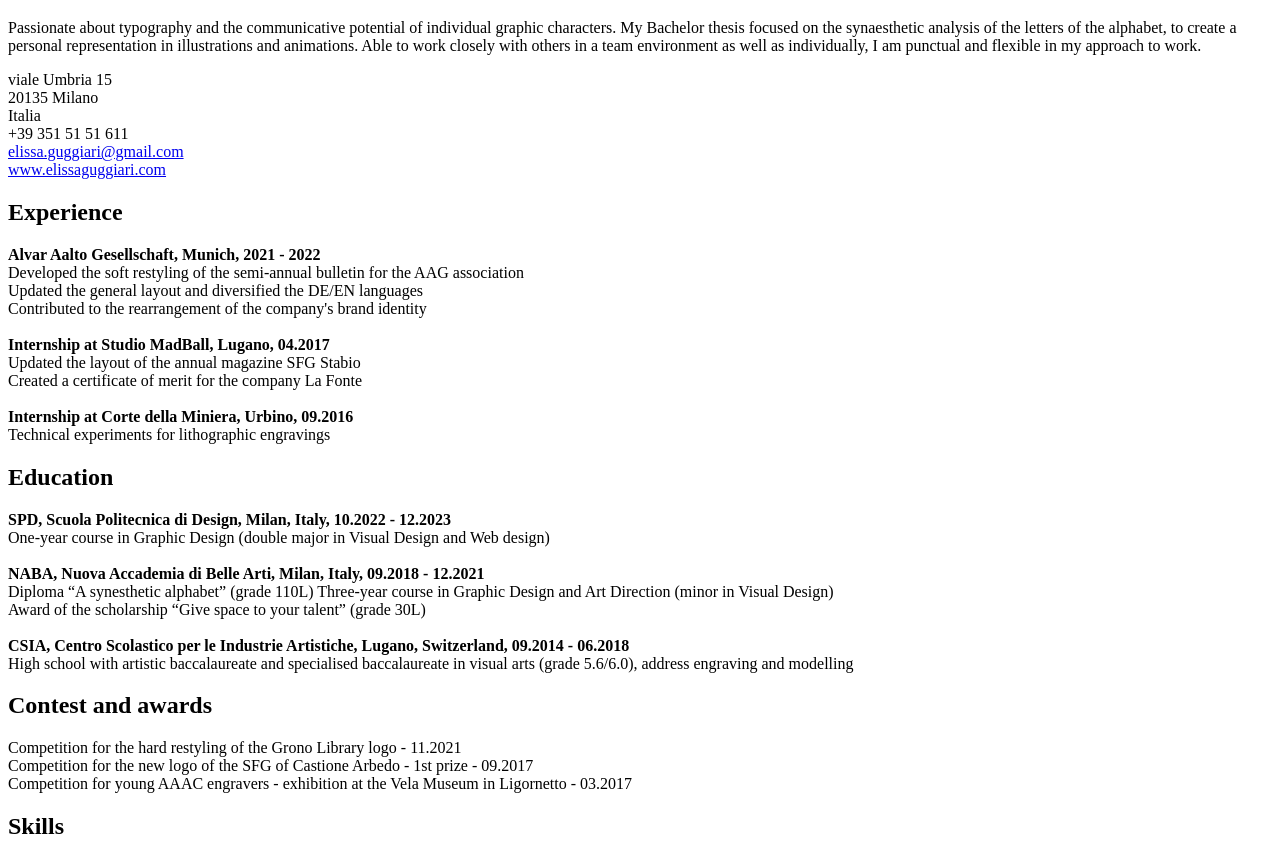
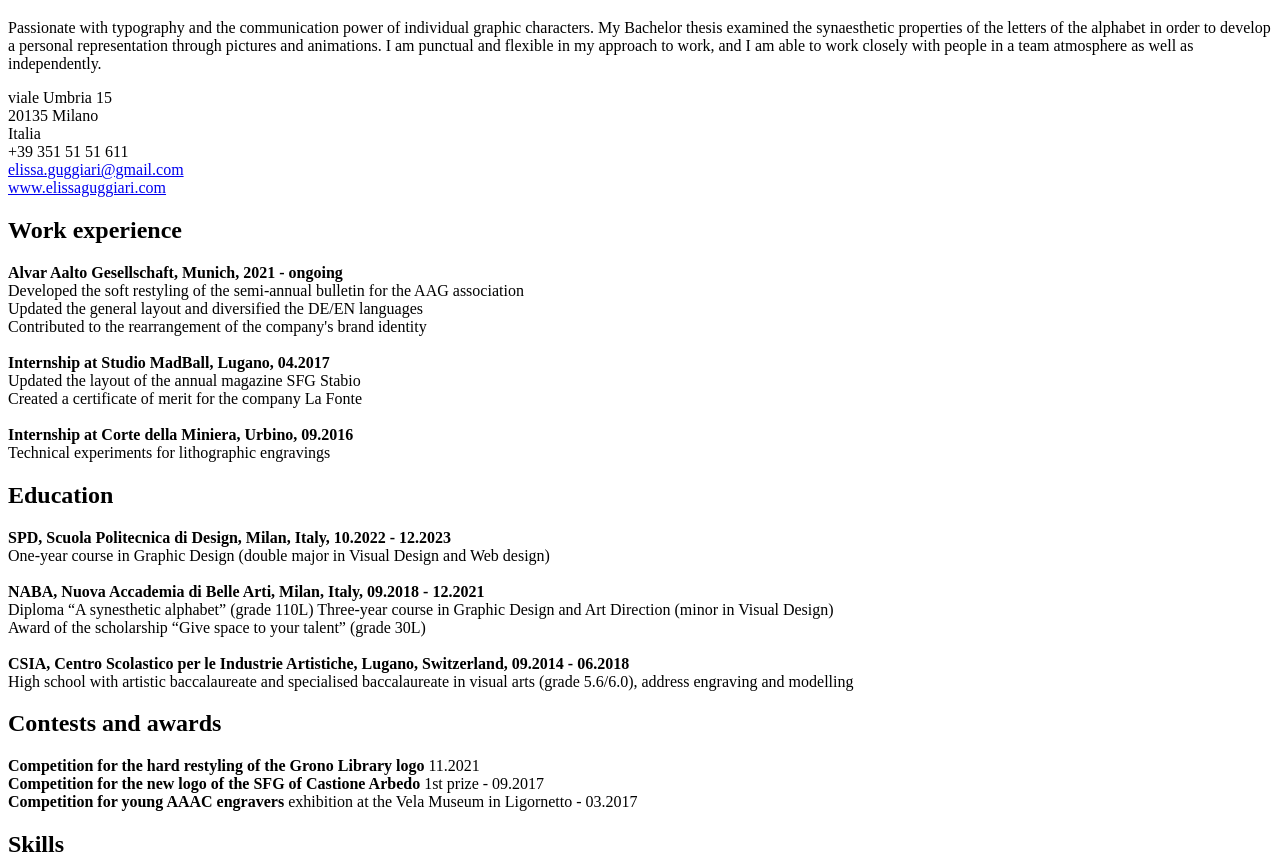
Before and after one commit to ElissaGuggiari/my-HTML-CV, a plain HTML site: page index.html in a window 1280 px wide. Shown: the part 98-952 px from the top of the page. Drawn offline with Linux system fonts and the light colour scheme.

Commit message:
index restyling

```diff
--- a/index.html
+++ b/index.html
@@ -4,17 +4,15 @@
     <meta charset="UTF-8">
     <meta http-equiv="X-UA-Compatible" content="IE=edge">
     <meta name="viewport" content="width=device-width, initial-scale=1.0">
-    <title>Homepage</title>
+    <title>Elissa Guggiari CV</title>
 </head>
 <body>
     <!-- Main title -->
     <h1>Elissa Guggiari <br>
         Graphic Designer</h1>
-        <p>Passionate about typography and the communicative potential of individual graphic characters.
-            My Bachelor thesis focused on the synaesthetic analysis of the letters of the alphabet,
-            to create a personal representation in illustrations and animations.
-            Able to work closely with others in a team environment as well as individually,
-            I am punctual and flexible in my approach to work.</p>
+        <p>Passionate with typography and the communication power of individual graphic characters.
+            My Bachelor thesis examined the synaesthetic properties of the letters of the alphabet in order to develop a personal representation through pictures and animations.
+            I am punctual and flexible in my approach to work, and I am able to work closely with people in a team atmosphere as well as independently.</p>
 
             <!-- Connection info -->
             <p>viale Umbria 15 <br>
@@ -25,8 +23,8 @@
                     elissa.guggiari@gmail.com <br></a>
                     <a href="http://elissaguggiari.com/" target="_blank">www.elissaguggiari.com</a>
             <!-- Experience section -->
-            <h2>Experience</h2>
-            <p><b>Alvar Aalto Gesellschaft, Munich, 2021 - 2022</b> <br>
+            <h2>Work experience</h2>
+            <p><b>Alvar Aalto Gesellschaft, Munich, 2021 - ongoing</b> <br>
                 Developed the soft restyling of the semi-annual bulletin for the AAG association <br>
                 Updated the general layout and diversified the DE/EN languages <br>
                 Contributed to the rearrangement of the company's brand identity <br> <br>
@@ -49,10 +47,10 @@
                     arts (grade 5.6/6.0), address engraving and modelling</p>
 
                  <!-- Contest section -->
-                <h2>Contest and awards</h2>
-                <p>Competition for the hard restyling of the Grono Library logo - 11.2021 <br>
-                    Competition for the new logo of the SFG of Castione Arbedo - 1st prize - 09.2017 <br>
-                    Competition for young AAAC engravers - exhibition at the Vela Museum in Ligornetto - 03.2017</p>
+                <h2>Contests and awards</h2>
+                <p><b>Competition for the hard restyling of the Grono Library logo </b> 11.2021 <br>
+                    <b>Competition for the new logo of the SFG of Castione Arbedo</b> 1st prize - 09.2017 <br>
+                    <b>Competition for young AAAC engravers</b> exhibition at the Vela Museum in Ligornetto - 03.2017</p>
 
                 <!-- Skills section -->
                 <h2>Skills</h2>
@@ -70,7 +68,7 @@
                 </ul>
 
                 <!-- Softwares section -->
-                <h2>Softwares</h2>
+                <h2>Software</h2>
                 <ul>
                     <li>Adobe Creative Cloud</li>
                     <li>Affinity Suite</li>
@@ -79,7 +77,12 @@
                     <li>Figma</li>
                     <li>Invision</li>
                     <li>Pubcoder</li>
-                    <li>Office 365</li> <br>
+                    <li>Office 365</li>
+                </ul>
+
+                <!-- Computer Languages section -->
+                <h2>Computer anguages</h2>
+                <ul>
                     <li>HTML</li>
                     <li>CSS</li>
                 </ul>
```
Lines whose indentation alone changed are shown as unchanged.
